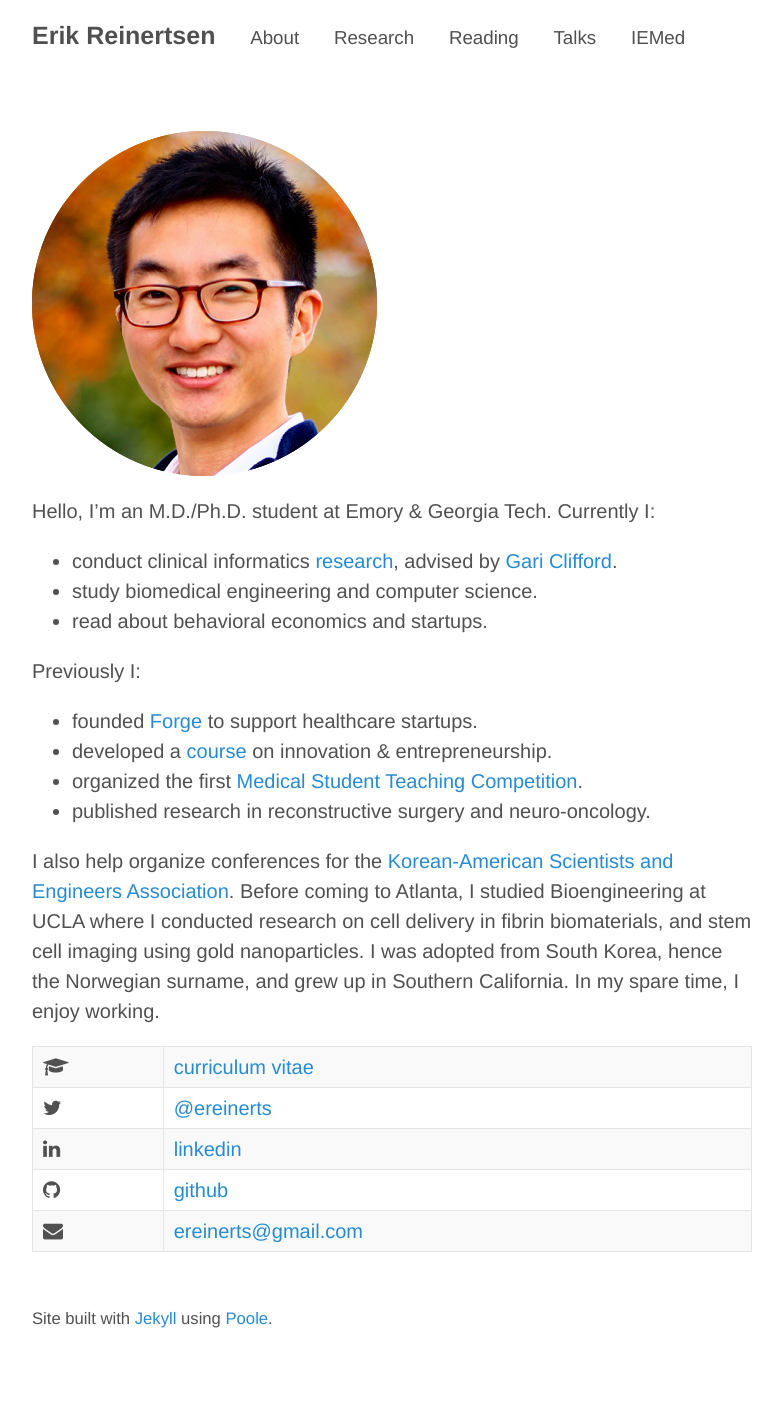
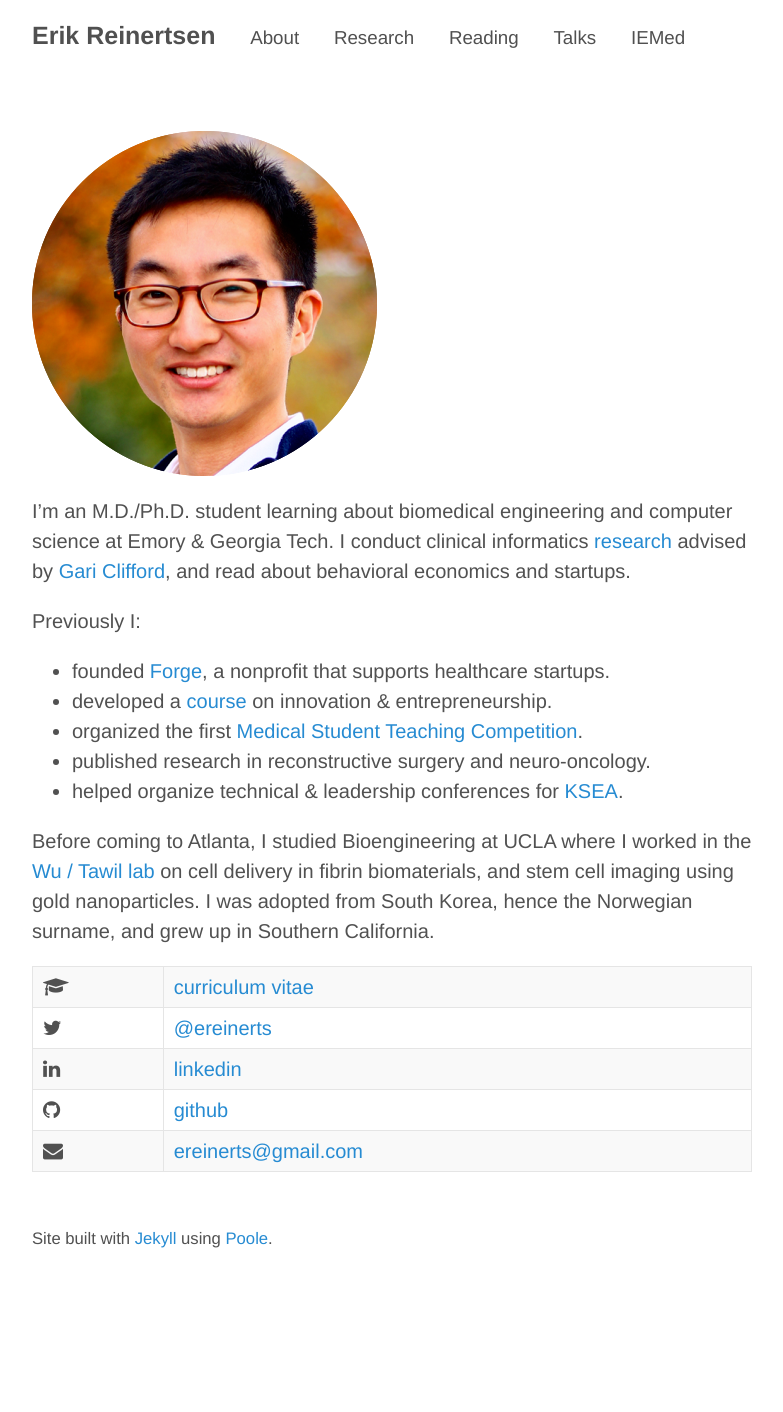
Before and after one commit to erikr/erikr.github.io, a Jekyll site: the page built from about.md, in a window 1280 px wide. Shown: the whole page, without its empty margins (248-1031 px from the left). Built offline with Jekyll 4.4.1, drawn with Linux system fonts in a browser that asks for light colours; nearby versions of some CDN libraries; after the commit the page ends 1332 px from its top, so only the background shows below that.

Commit message:
revised about

```diff
--- a/about.md
+++ b/about.md
@@ -6,20 +6,17 @@ title: ""
 
 <img src="/images/erik.png">
 
-Hello, I'm an M.D./Ph.D. student at Emory & Georgia Tech. Currently I:
-
-+ conduct clinical informatics [research](http://erikreinertsen.com/research/), advised by [Gari Clifford](http://gdclifford.info/gari).
-+ study biomedical engineering and computer science.
-+ read about behavioral economics and startups.
+I'm an M.D./Ph.D. student learning about biomedical engineering and computer science at Emory & Georgia Tech. I conduct clinical informatics [research](http://erikreinertsen.com/research/) advised by [Gari Clifford](http://gdclifford.info/gari), and read about behavioral economics and startups.
 
 Previously I:
 
-+ founded [Forge](http://forgehealth.org) to support healthcare startups.
++ founded [Forge](http://forgehealth.org), a nonprofit that supports healthcare startups.
 + developed a [course](http://erikreinertsen.com/iemed/) on innovation & entrepreneurship.
 + organized the first [Medical Student Teaching Competition](http://emorymstc.com/).
 + published research in reconstructive surgery and neuro-oncology.
++ helped organize technical & leadership conferences for [KSEA](http://ksea.org/).
 
-I also help organize conferences for the [Korean-American Scientists and Engineers Association](http://ksea.org/). Before coming to Atlanta, I studied Bioengineering at UCLA where I conducted research on cell delivery in fibrin biomaterials, and stem cell imaging using gold nanoparticles. I was adopted from South Korea, hence the Norwegian surname, and grew up in Southern California. In my spare time, I enjoy working.
+Before coming to Atlanta, I studied Bioengineering at UCLA where I worked in the [Wu / Tawil lab](http://wulab.seas.ucla.edu/) on cell delivery in fibrin biomaterials, and stem cell imaging using gold nanoparticles. I was adopted from South Korea, hence the Norwegian surname, and grew up in Southern California.
 
 <i class="fa fa-graduation-cap"></i> | [curriculum vitae](https://dl.dropboxusercontent.com/u/1102315/Erik%20Reinertsen%20CV.pdf)
 <i class="fa fa-twitter"></i> | [@ereinerts](http://www.twitter.com/ereinerts)
```
